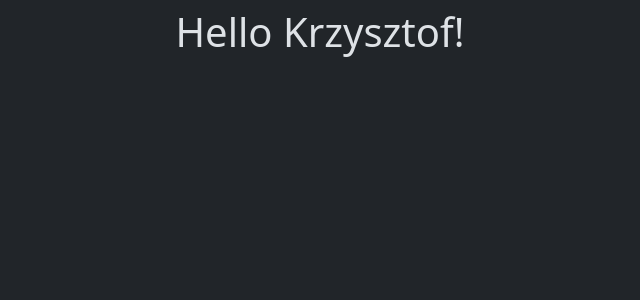
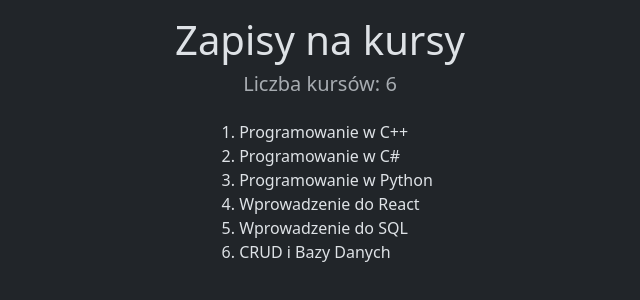
Before and after one commit to Cunny-Connoisseur/Webowe-zadania, a React (Vite) app: page / in a window 1280 px wide. Shown: the top 300 px of the page, without its empty margins (320-960 px from the left). Built offline with nearby package versions, Linux system fonts and the light colour scheme.

Commit message:
course list added

```diff
--- a/src/App.jsx
+++ b/src/App.jsx
@@ -1,9 +1,11 @@
 // import './App.css'
-import Hello from './components/Hello'
+import Courses from "./components/Courses";
 
 export default function App() {
 
   return (<>
-    <Hello name={"Krzysztof"} />
+  <div className="container-sm d-flex align-items-center flex-column">
+    <Courses />
+  </div>
   </>)
 }
--- /dev/null
+++ b/src/components/Courses.jsx
@@ -0,0 +1,29 @@
+const course_list = [
+    "Programowanie w C++",
+    "Programowanie w C#",
+    "Programowanie w Python",
+    "Wprowadzenie do React",
+    "Wprowadzenie do SQL",
+    "CRUD i Bazy Danych",
+]
+
+export default ({}) => {
+
+    return (<>
+        <h1 className="my-2">
+            Zapisy na kursy
+        </h1>
+
+        <h2 className="fs-5 fw-medium text-secondary-emphasis">
+            Liczba kursów: {course_list.length}
+        </h2>
+
+        <ol className="mt-3">
+            {course_list.map((item, idx) => (
+                <li key={idx}>
+                    {item}
+                </li>
+            ))}
+        </ol>
+    </>)
+}
```
